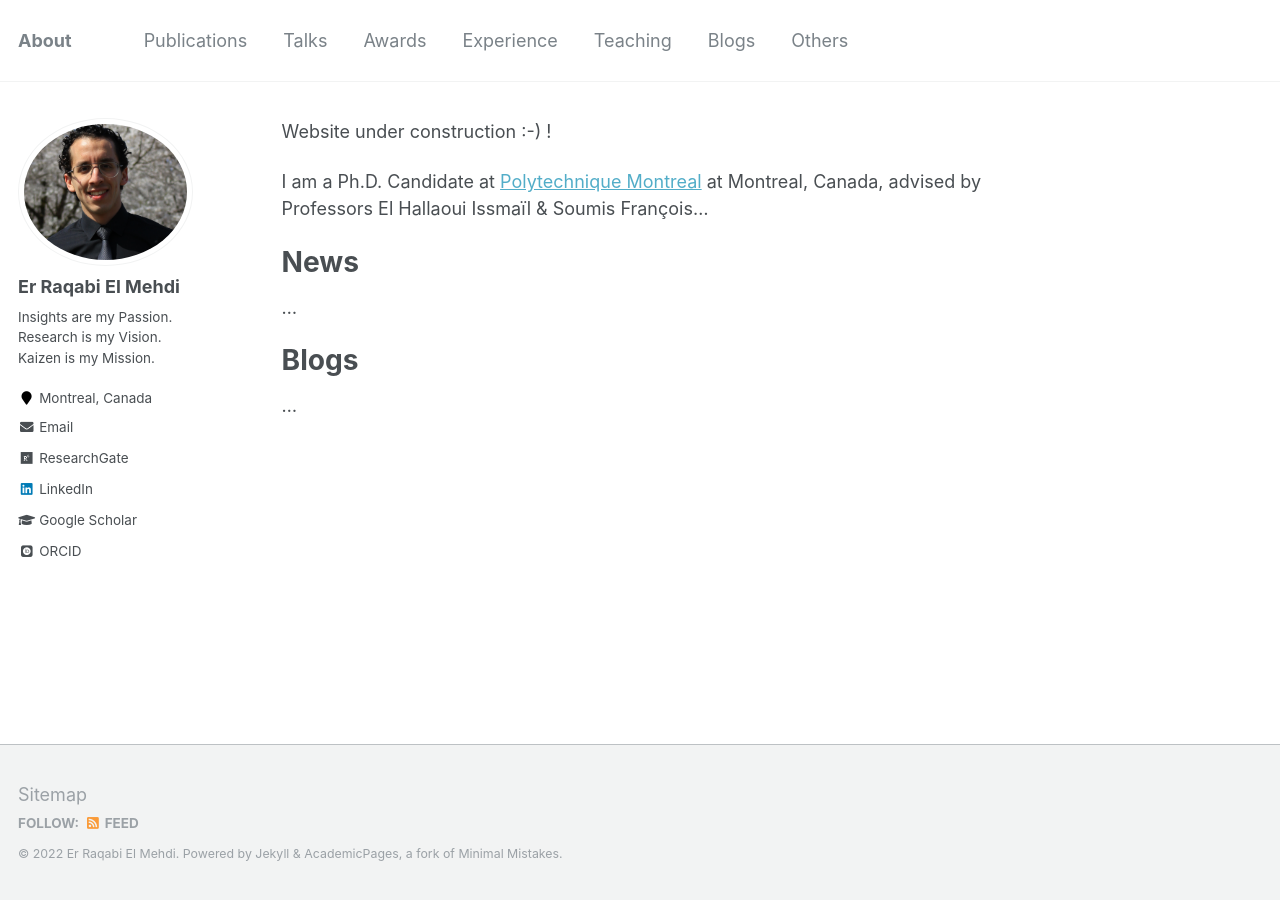
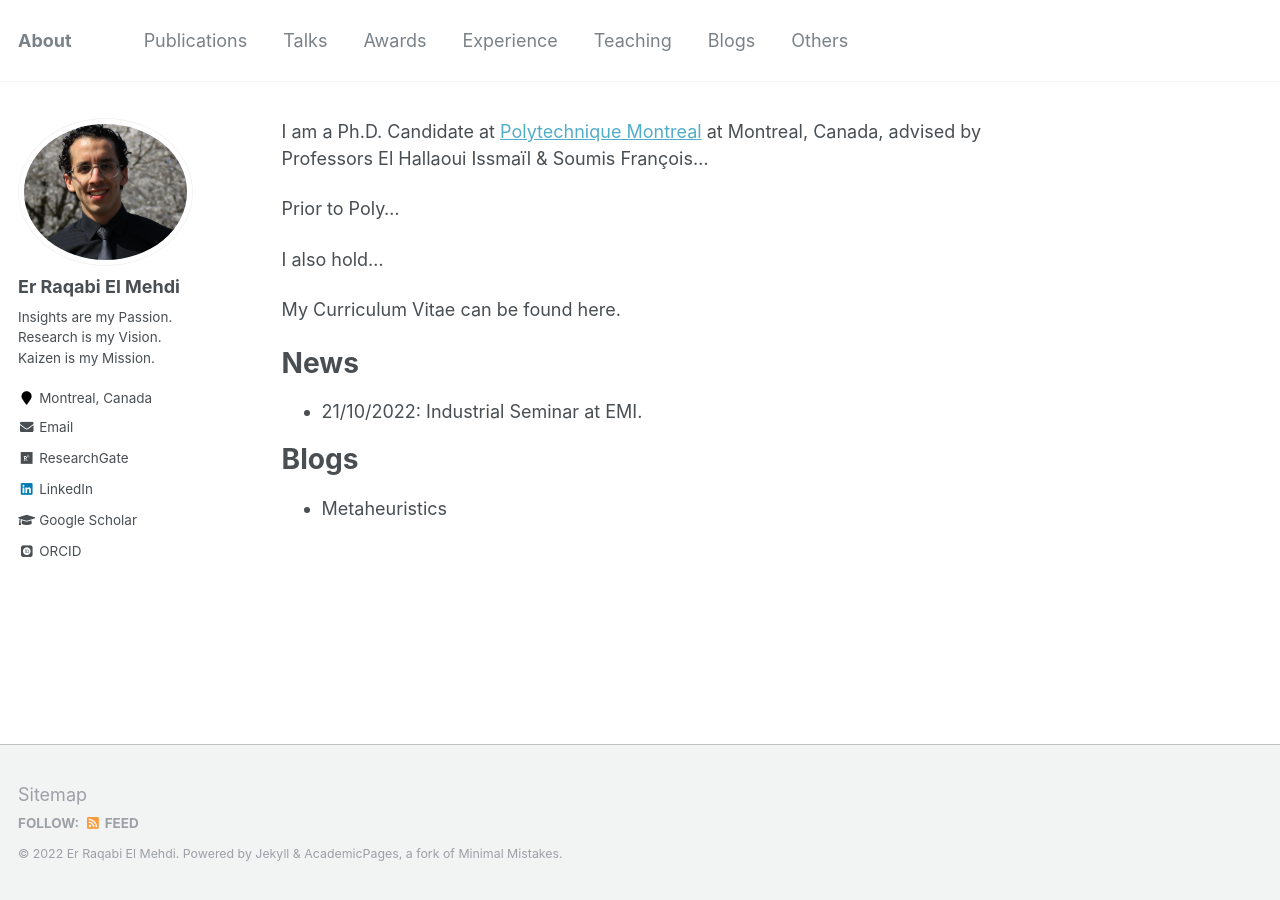
Before and after one commit to RqbMedi/rqbmedi.github.io, a Jekyll site: the page built from _pages/about.md, in a window 1280 px wide. Built offline with Jekyll 4.4.1, drawn with Linux system fonts in a browser that asks for light colours; some web fonts are replaced.

Commit message:
Update about.md

```diff
--- a/_pages/about.md
+++ b/_pages/about.md
@@ -8,15 +8,20 @@ redirect_from:
   - /about.html
 ---
 
-Website under construction :-) !
+I am a Ph.D. Candidate at [Polytechnique Montreal](https://github.com/academicpages/academicpages.github.io) at Montreal, Canada, advised by Professors El Hallaoui Issmaïl & Soumis François...
 
-I am a Ph.D. Candidate at [Polytechnique Montreal](https://github.com/academicpages/academicpages.github.io) at Montreal, Canada, advised by Professors El Hallaoui Issmaïl & Soumis François...
+Prior to Poly...
+
+I also hold...
+
+My Curriculum Vitae can be found here.
+
 
 News
 ======
-...
+- 21/10/2022: Industrial Seminar at EMI.
 
 
 Blogs
 ======
-...
+- Metaheuristics
```
